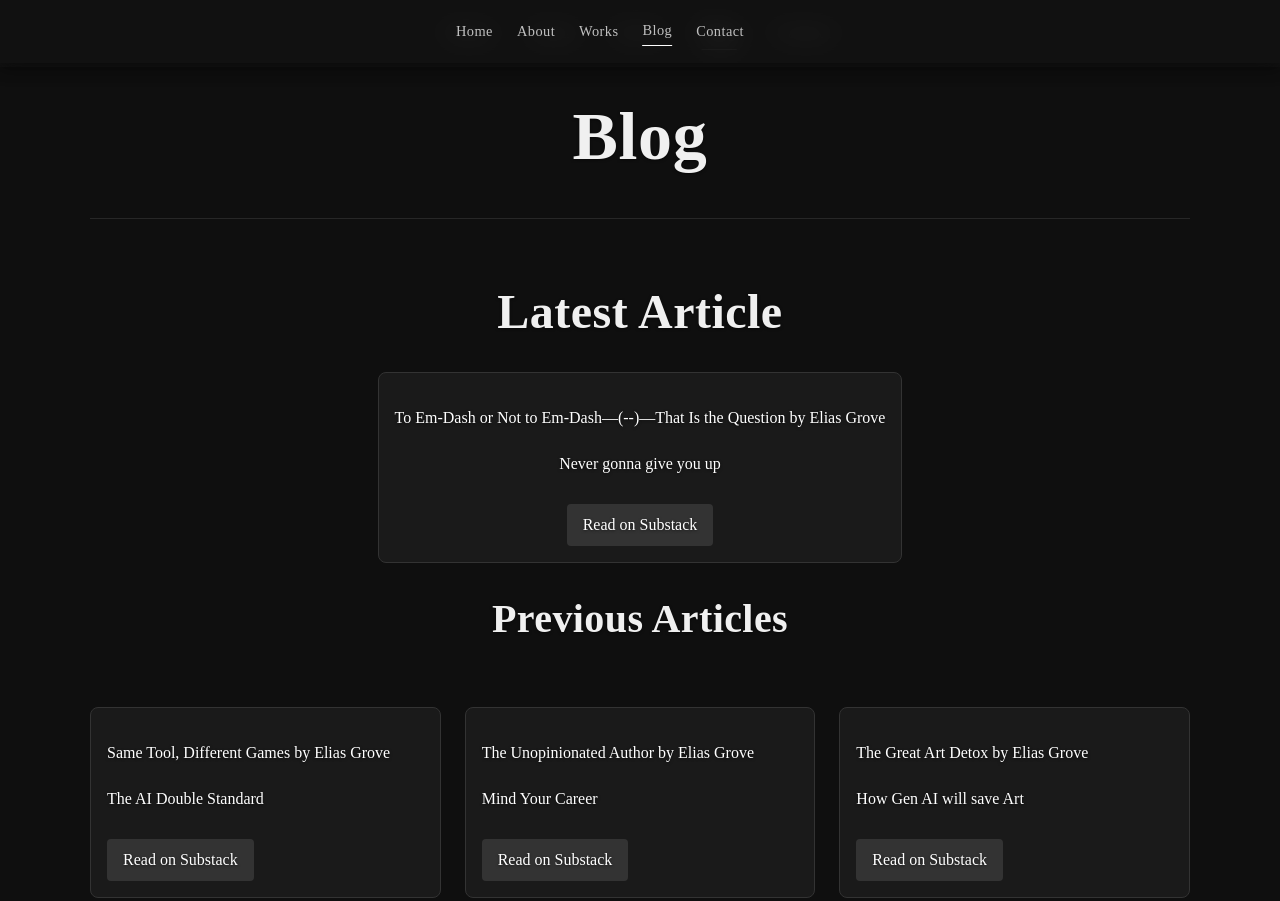
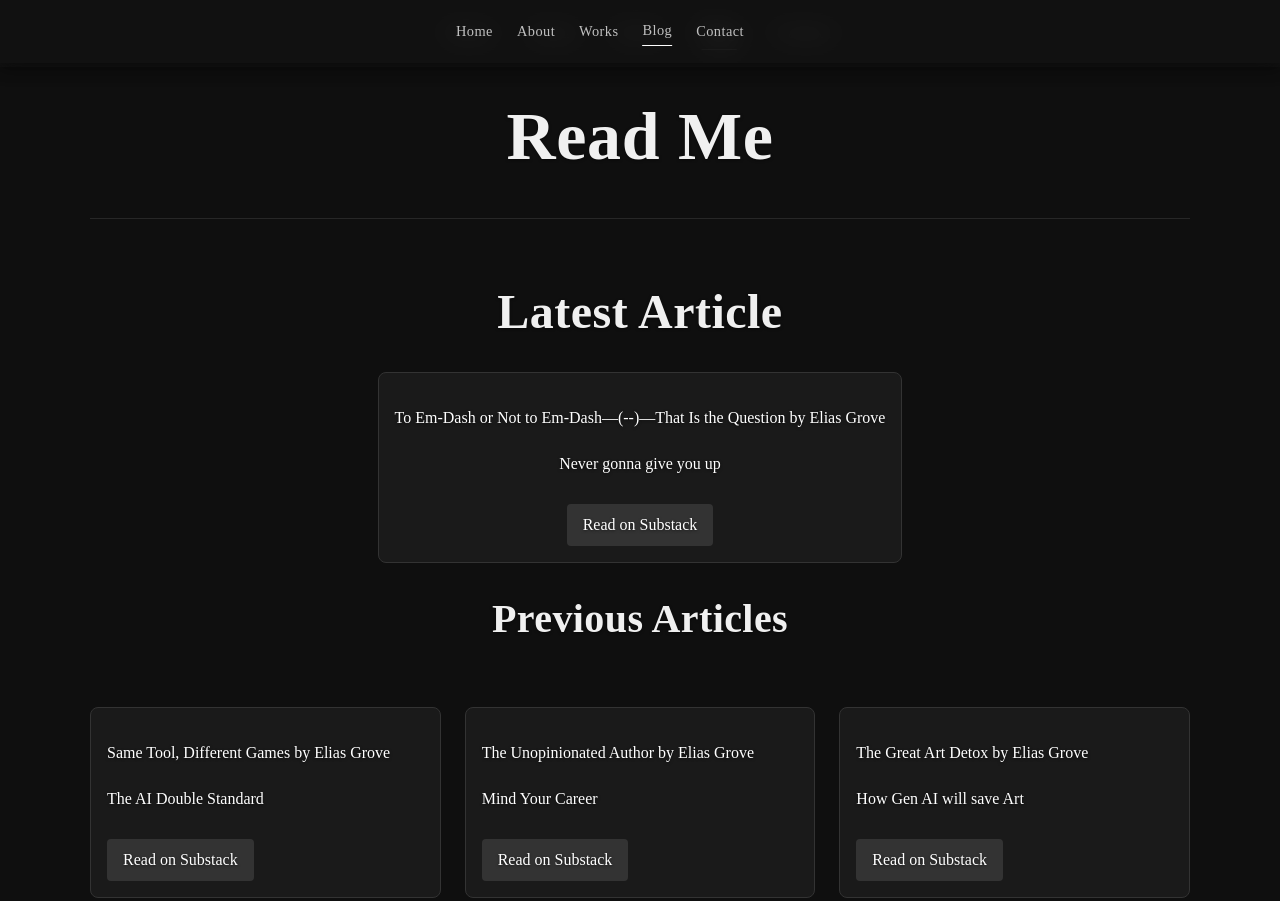
Before and after one commit to EliasGrove/Author, a plain HTML site: page blog.html in a window 1280 px wide. Shown: the top 901 px of the page. Drawn offline with Linux system fonts and the light colour scheme; a script that the page names is missing.

Commit message:
Update blog.html

```diff
--- a/blog.html
+++ b/blog.html
@@ -89,8 +89,9 @@
     <main id="blog-section" class="main-content-section" style="padding-top: 0; background-color: var(--background-dark); background-image: none;">
         <div class="content-wrapper" style="padding-top: 6rem;">
             <header class="blog-header fade-in">
-                <h1>Blog</h1>
-            </header>
+    <h1>Read Me</h1>
+</header>
+
 
             <section class="featured-post fade-in" style="animation-delay: 0.2s; text-align: center;">
                 <h2>Latest Article</h2>
```
